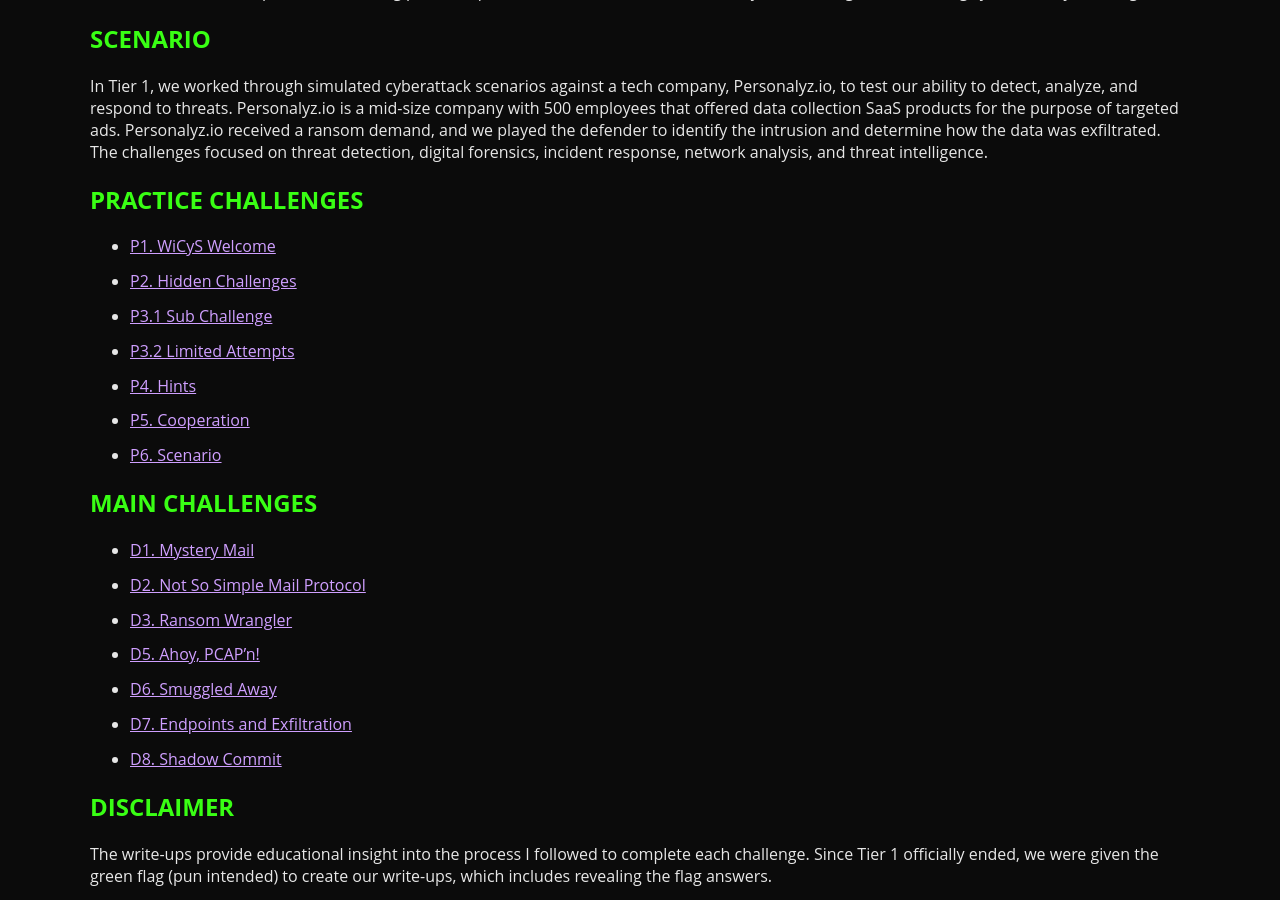
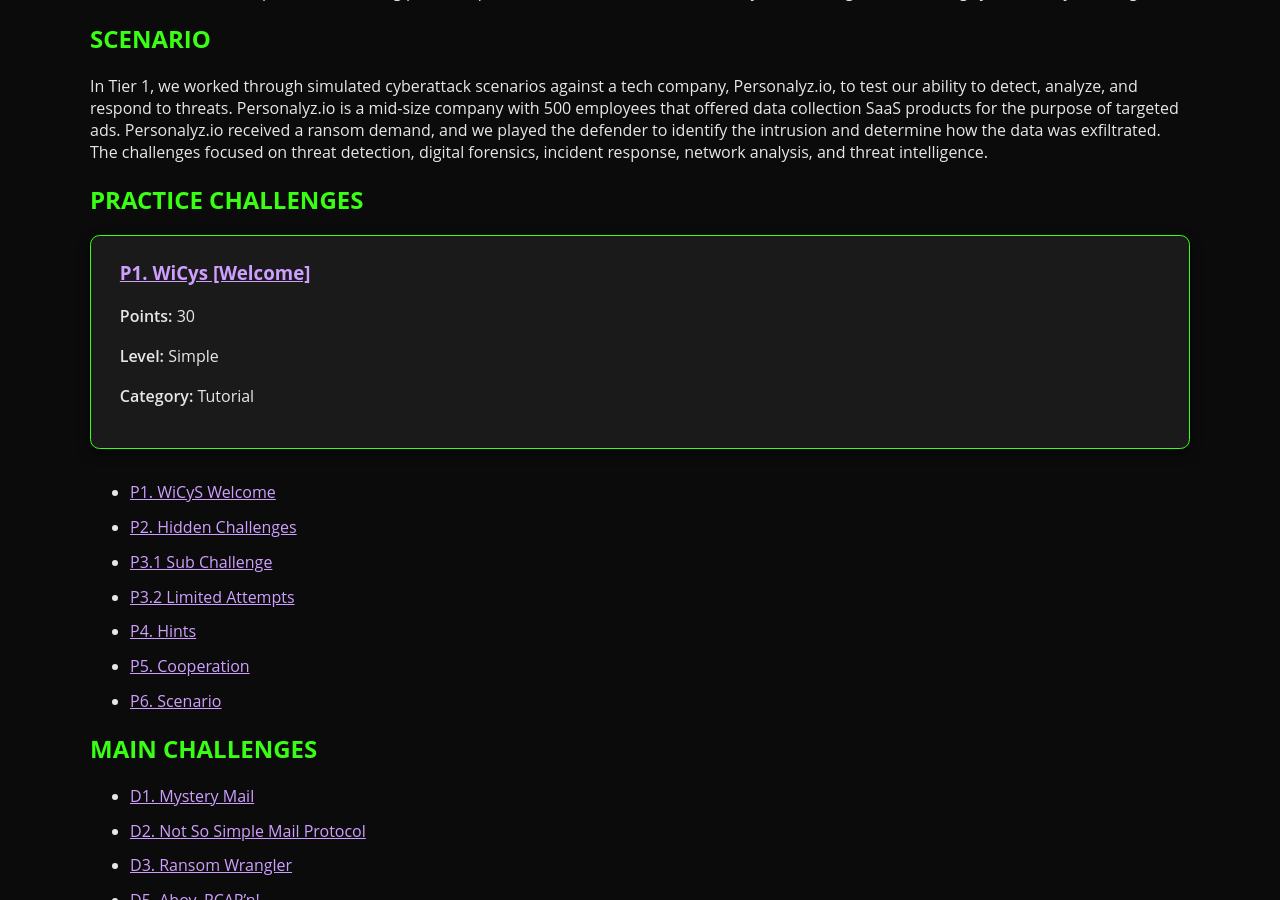
Before and after one commit to glsanclem/2025_wicys_target_ctf, a Jekyll site: the page built from index.md, in a window 1280 px wide and 900 px high, scrolled down 798 px. Built offline with Jekyll 4.4.1, drawn with Linux system fonts in a browser that asks for light colours.

Commit message:
Update index.md

```diff
--- a/index.md
+++ b/index.md
@@ -25,6 +25,17 @@ In Tier 1, we worked through simulated cyberattack scenarios against a tech comp
 
 ## PRACTICE CHALLENGES
 
+<div class="challenge-grid">
+
+  <div class="challenge-box">
+    <h3><a href="/challenges/p1">P1. WiCys [Welcome]</a></h3>
+    <p><strong>Points:</strong> 30</p>
+    <p><strong>Level:</strong> Simple</p>
+    <p><strong>Category:</strong> Tutorial</p>
+  </div>
+
+</div>
+
 - [P1. WiCyS Welcome](practice_challenges/p1-wicys-welcome.md)
 - [P2. Hidden Challenges](practice_challenges/p2-hidden-challenges.md)
 - [P3.1 Sub Challenge](practice_challenges/p3-1-sub-challenge.md)
```
